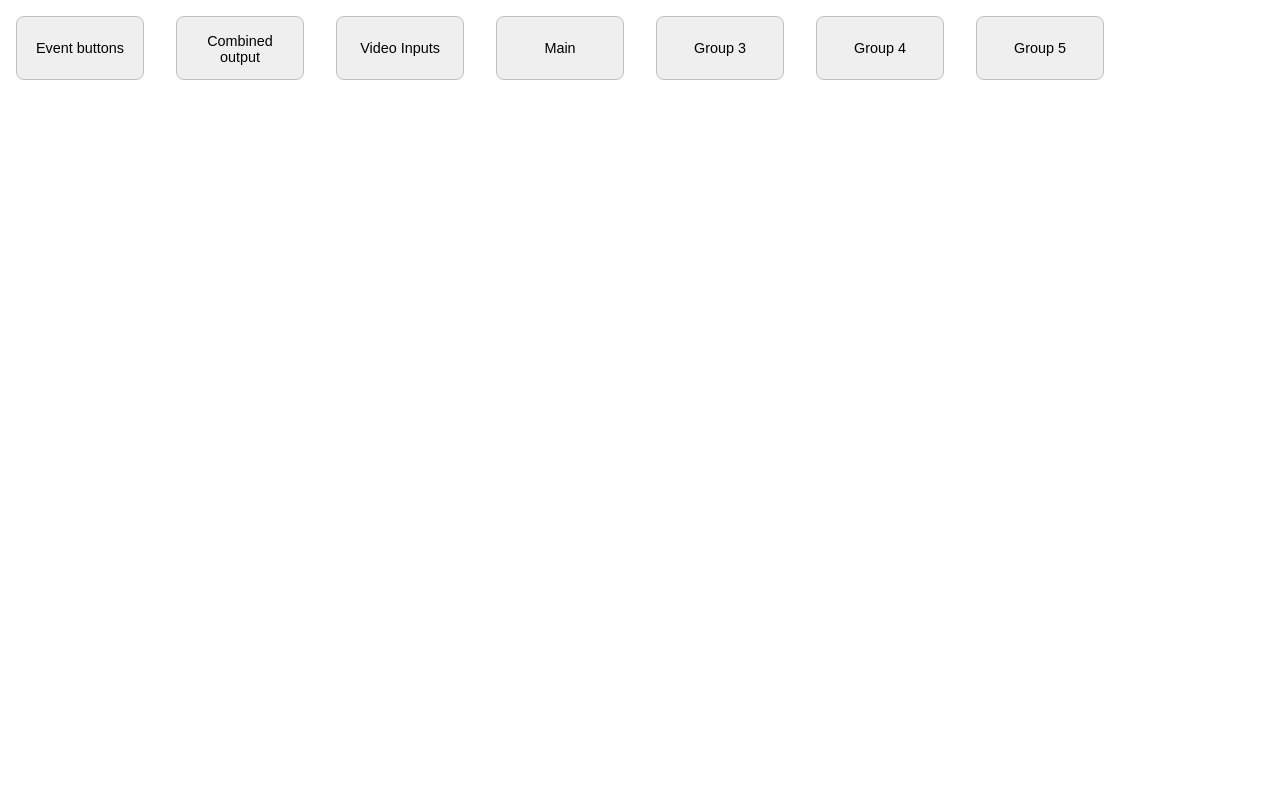
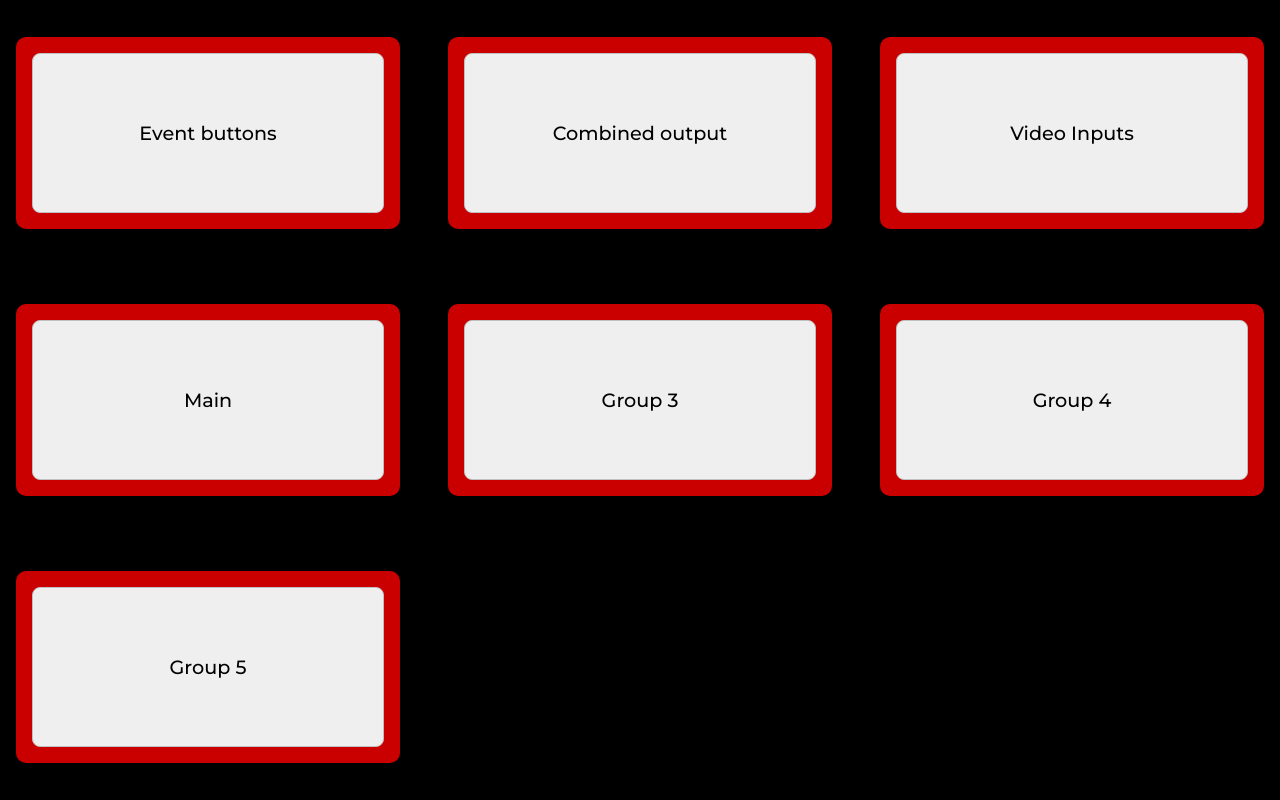
Before and after one commit to visua77/iccontrol, a React (Create React App) app: page / in a window 1280 px wide. Built offline with nearby package versions, Linux system fonts and the light colour scheme.

Commit message:
starting to style the buttons

```diff
--- a/public/index.html
+++ b/public/index.html
@@ -4,6 +4,7 @@
   <head>
     <meta charset="utf-8" />
     <meta name="viewport" content="width=device-width, initial-scale=1" />
+    <link href="https://fonts.googleapis.com/css2?family=Montserrat:ital,wght@0,500;0,700;1,500&display=swap" rel="stylesheet">
     <!--
       Notice the use of %PUBLIC_URL% in the tags above.
       It will be replaced with the URL of the `public` folder during the build.
@@ -13,7 +14,7 @@
       work correctly both with client-side routing and a non-root public URL.
       Learn how to configure a non-root public URL by running `npm run build`.
     -->
-    <title>Technigo React App</title>
+    <title>Tech test</title>
   </head>
 
   <body>
--- a/src/App.js
+++ b/src/App.js
@@ -8,7 +8,7 @@
   return (
     <div className="mainContainer">
       {data.map((item) => (
-        <Buttons name={item.ButtonText} />
+        <Buttons name={item.ButtonText} key={item.ButtonText} />
       ))}
     </div>
 
--- a/src/Buttons.js
+++ b/src/Buttons.js
@@ -2,12 +2,8 @@
 
 export const Buttons = (props) => {
 
-    const handleClick = () => {
-
-    }
-
   return (
-    <div>
+    <div className="buttonContainer">
       <button onClick={(e) => console.log(e.target)}>{props.name}</button>
     </div>
   )
--- a/src/index.css
+++ b/src/index.css
@@ -4,6 +4,7 @@
 
 body {
   margin: 0;
+  padding:0;
   font-family: -apple-system, BlinkMacSystemFont, "Segoe UI", "Roboto", "Oxygen",
     "Ubuntu", "Cantarell", "Fira Sans", "Droid Sans", "Helvetica Neue",
     sans-serif;
@@ -17,15 +18,41 @@
 }
 
 button {
-  width: 8rem;
-  height: 4rem;
-  font-size: .9rem;
+  width: 100%;
+  height: 10rem;
+  font-family: 'Montserrat', sans-serif;
+  font-size: 1.2rem;
   padding:1rem;
   border-radius: .5rem;
   margin:1rem;
   border:1px solid silver;
+  transition: ease-in-out all .3s;
 }
 
+button:hover {
+  background:rgb(156, 156, 156);
+  color:white;
+  font-size: 1.6rem;
+}
+
+
 .mainContainer {
+  margin:auto;
+  background:black;
+  width:100%;
+  height:100vh;
   display: flex;
+  flex-wrap: wrap;
+  justify-content: space-between;
+  align-items: center;
+  }
+
+.buttonContainer {
+  width:30%;
+  display:flex;
+  align-items: center;
+  justify-content: center;
+  background:rgb(202, 0, 0);
+  margin:1rem;
+  border-radius: 10px;
 }
```
